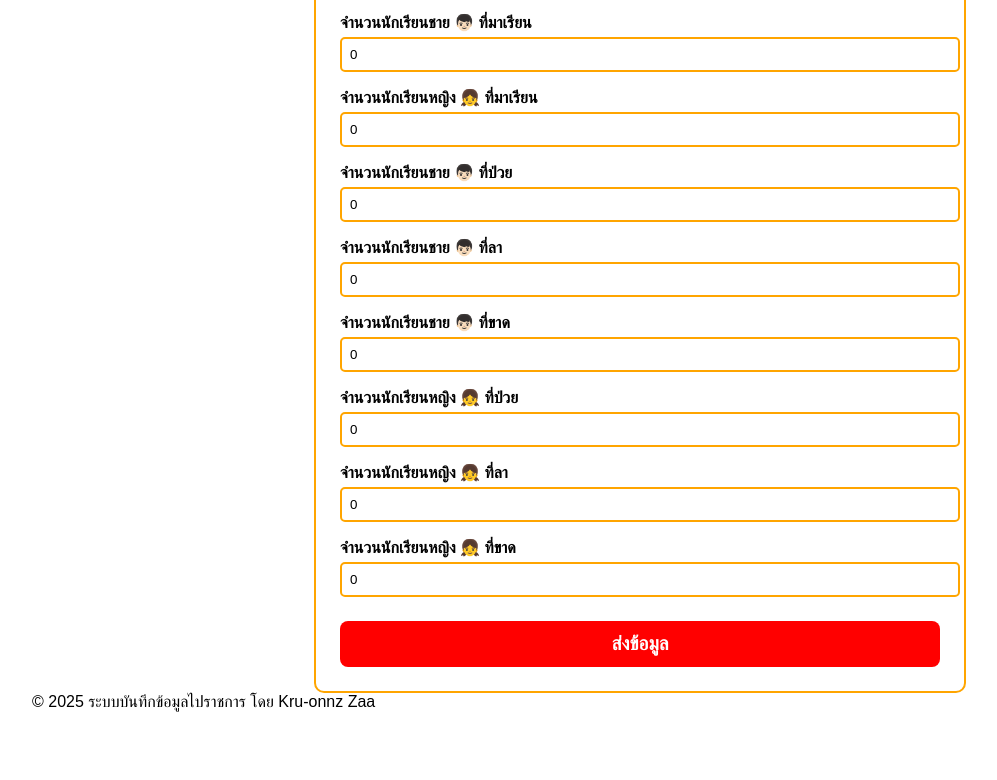
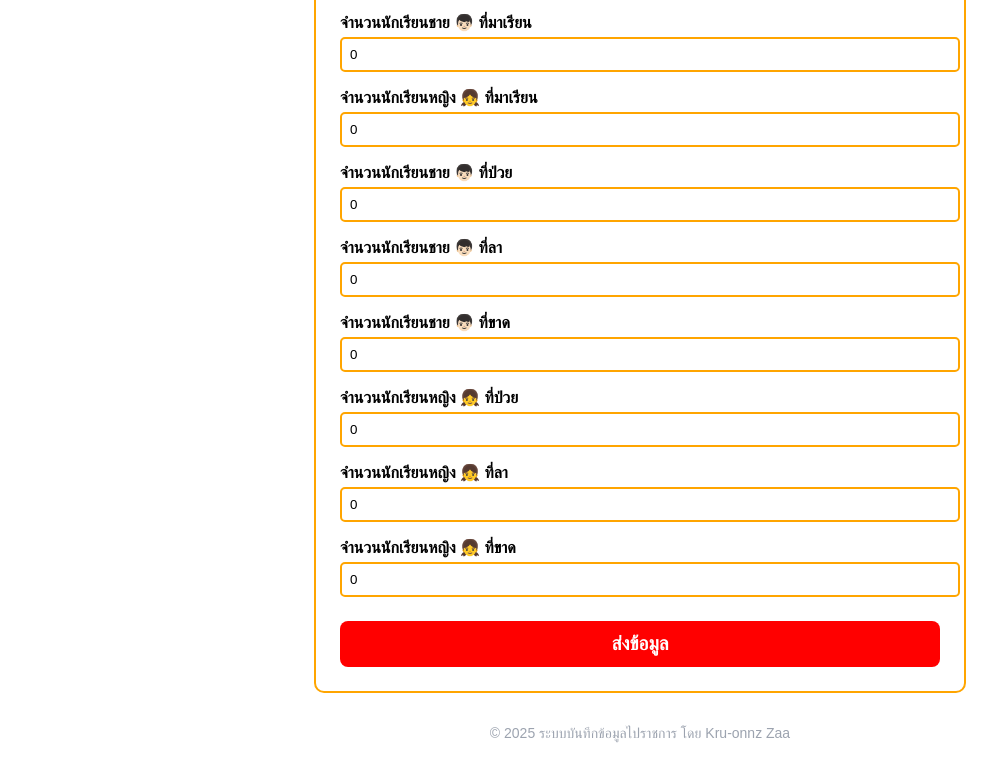
Before and after one commit to Pannisa2568/NHR-Statis-2568, a plain HTML site: page index.html in a window 1280 px wide. Shown: the part 455-1235 px from the top of the page, without its empty margins (0-997 px from the left). Before the commit the page ends 1198 px from the top, so only its background shows below. Drawn offline with Linux system fonts and the light colour scheme.

Commit message:
index.html

```diff
--- a/index.html
+++ b/index.html
@@ -82,6 +82,12 @@
       color: green;
       font-size: 1.2rem;
       display: none;
+    }
+    footer {
+      text-align: center;
+      font-size: 0.875rem;
+      color: #9ca3af;
+      margin: 2rem 0;
     }
   </style>
 </head>
```
